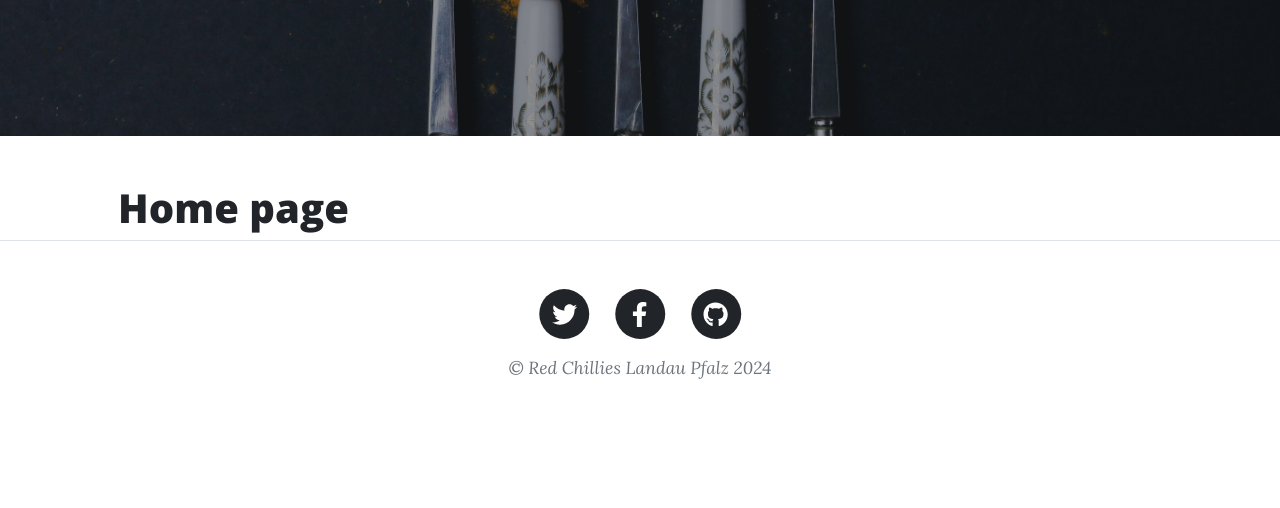
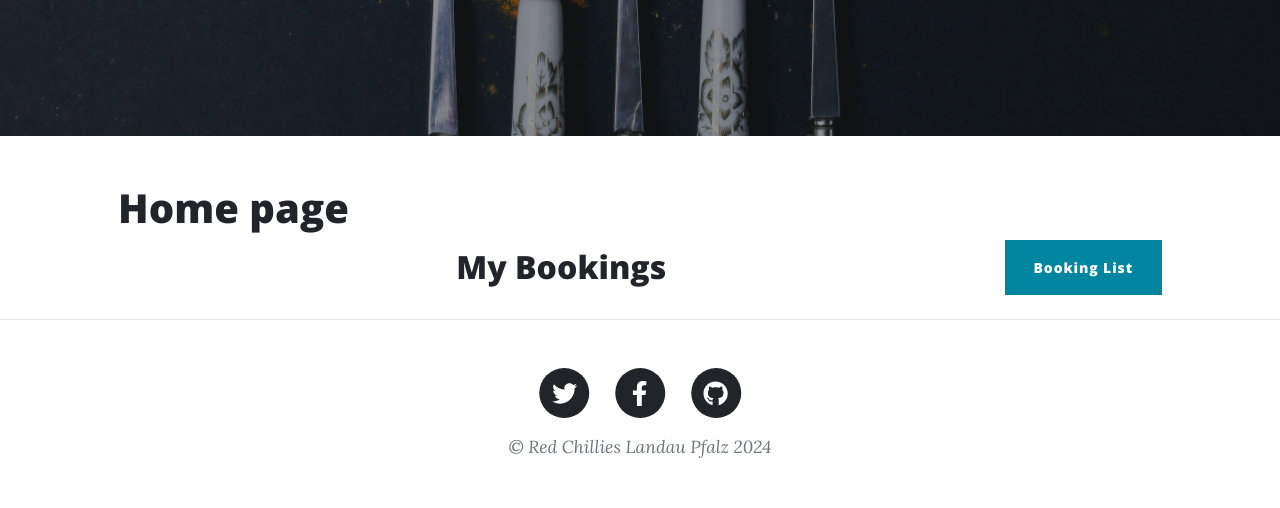
Before and after one commit to HasibullahFathi/restaurant-booking-system, a Django app: page / in a window 1280 px wide. Shown: the part 545-1053 px from the top of the page. Before the commit the page ends 924 px from the top, so only its background shows below. Run offline with Django 4.2, Linux system fonts and the light colour scheme; some libraries are stand-ins or nearby versions.

Commit message:
fixed bugs from create, edit and delete booking show the booking list only to the auth user

```diff
--- a/booking/signals.py
+++ b/booking/signals.py
@@ -1,7 +1,7 @@
 from django.db.models.signals import post_save
 from django.dispatch import receiver
 from django.contrib.auth.models import User
-from .models import Profile
+from .models import Profile, Table, Booking
 
 @receiver(post_save, sender=User)
 def create_user_profile(sender, instance, created, **kwargs):
--- a/booking/templates/booking/booking_form.html
+++ b/booking/templates/booking/booking_form.html
@@ -15,13 +15,12 @@
             <form id="bookingForm" method="POST">
                 {% csrf_token %}
 
-                <!-- Table field -->
                 <div class="form-floating">
                     <select class="form-select" id="table" name="table" required>
                         <option value="" selected>Select a table</option>
-                        {% for table in form.fields.table.queryset %}
+                        {% for table in tables %}
                         <option value="{{ table.id }}" {% if table.id == form.table.value %}selected{% endif %}>
-                            {{ table.table_number }}
+                            Table {{ table.table_number }} ({{ table.get_status_display }})
                         </option>
                         {% endfor %}
                     </select>
--- a/booking/templates/booking/edit_booking.html
+++ b/booking/templates/booking/edit_booking.html
@@ -19,9 +19,9 @@
                 <div class="form-floating">
                     <select class="form-select" id="table" name="table" required>
                         <option value="" selected>Select a table</option>
-                        {% for table in form.fields.table.queryset %}
-                        <option value="{{ table.id }}" {% if table.id == form.table.value %}selected{% endif %}>
-                            {{ table.table_number }}
+                        {% for table in available_tables %}
+                        <option value="{{ table.id }}" {% if booking.table and booking.table.id == table.id %}selected{% endif %}>
+                            Table {{ table.table_number }} - Capacity: {{ table.capacity }} ({{ table.status }})
                         </option>
                         {% endfor %}
                     </select>
--- a/booking/templates/booking/index.html
+++ b/booking/templates/booking/index.html
@@ -4,6 +4,9 @@
 {% block content %}
 
 <h1>Home page</h1>
-
+<div class="d-flex justify-content-between align-items-center mb-4">
+    <h2 class="text-center flex-grow-1 mb-0">My Bookings</h2>
+    <a href="{% url 'booking_list' %}" class="btn btn-primary">Booking List</a>
+</div>
 
 {% endblock %}
--- a/booking/urls.py
+++ b/booking/urls.py
@@ -5,7 +5,8 @@ from booking.views import BookingList, BookingDetail, create_booking
 urlpatterns = [
     path('', views.index, name='home'),
     path('bookings/create/', views.create_booking, name='booking_form'),
-    path('edit_booking/<int:booking_id>/', create_booking, name='edit_booking'),
+    path('edit_booking/<int:booking_id>/', views.edit_booking, name='edit_booking'),
     path('bookings/', BookingList.as_view(), name='booking_list'),
     path('bookings/<int:pk>/', BookingDetail.as_view(), name='booking_detail'),
+    path('delete_booking/<int:booking_id>/', views.delete_booking, name='delete_booking'),
 ]
--- a/booking/views.py
+++ b/booking/views.py
@@ -3,7 +3,7 @@ from django.contrib.auth.mixins import LoginRequiredMixin
 from django.shortcuts import render, redirect, get_object_or_404
 from django.contrib.auth.decorators import login_required
 from django.http import HttpResponse
-from.models import Booking, Profile, Shift
+from.models import Booking, Profile, Shift, Table
 from django.contrib import messages
 from.forms import BookingForm
 from django.http import Http404
@@ -14,9 +14,9 @@ from datetime import datetime, time
 # Create your views here.
 
 class BookingList(LoginRequiredMixin, ListView):
-    queryset = Booking.objects.all().order_by("-created_on")
+    model = Booking
     template_name = 'booking/booking.html'
-    context_object_name = 'bookings'  # This sets the name of the context variable
+    context_object_name = 'bookings'
     paginate_by = 8
 
     def get_queryset(self):
@@ -25,10 +25,15 @@ class BookingList(LoginRequiredMixin, ListView):
         except Profile.DoesNotExist:
             raise Http404("Profile does not exist for the user.")
 
-        if profile.role == 1:  # Admin role
-            return Booking.objects.all()
-        else:  # Regular user (Customer)
-            return Booking.objects.filter(user=self.request.user)
+        if profile.role == 1:
+            return Booking.objects.all().order_by("-created_on")
+        else:
+            return Booking.objects.filter(user=self.request.user).order_by("-created_on")
+
+    def get(self, request, *args, **kwargs):
+        if not request.user.is_authenticated:
+            return redirect('login')
+        return super().get(request, *args, **kwargs)
 
 class BookingDetail(DetailView):
     model = Booking
@@ -38,51 +43,121 @@ class BookingDetail(DetailView):
 def index(request):
     return render(request, 'booking/index.html')
 
+
+
+
 @login_required
-def create_booking(request, booking_id=None):
-    if booking_id:
+def create_booking(request):
+    tables = Table.objects.all()
 
-        booking = get_object_or_404(Booking, id=booking_id)
-        form = BookingForm(request.POST or None, instance=booking)
-    else:
+    form = BookingForm(request.POST or None)
 
-        form = BookingForm(request.POST or None)
     if request.method == 'POST':
         if form.is_valid():
             booking = form.save(commit=False)
             booking.user = request.user
 
-            # Get the selected shift
             selected_shift = booking.shift
+            booking_time = booking.booking_time
 
-            # Validate that the booking time falls within the shift time
-            if not (selected_shift.start_time <= booking.booking_time <= selected_shift.end_time):
-                messages.add_message(request, messages.ERROR, f"Booking time must be between {selected_shift.start_time} and {selected_shift.end_time} for the {selected_shift.name}.")
-                return render(request, 'booking/booking_form.html', {'form': form})
+            if booking.booking_date < timezone.now().date():
+                messages.error(request, "Booking date must be in the future.")
+                return render(request, 'booking/booking_form.html', {'form': form, 'tables': tables})
 
-            # Check if the table is available for the selected date, shift, and time
-            if Booking.objects.filter(
-                    table=booking.table,
-                    booking_date=booking.booking_date,
-                    shift=booking.shift,
-                    booking_time=booking.booking_time,
-                    status=1).exclude(id=booking.id).exists():
+            if not (selected_shift.start_time <= booking_time <= selected_shift.end_time):
+                messages.error(request, f"Booking time must be between {selected_shift.start_time} and {selected_shift.end_time} for the {selected_shift.name} shift.")
+                return render(request, 'booking/booking_form.html', {'form': form, 'tables': tables})
+
+            duplicate_booking = Booking.objects.filter(
+                table=booking.table,
+                booking_date=booking.booking_date,
+                shift=booking.shift,
+                status=2
+            ).exclude(id=booking.id).exists()
+
+            if duplicate_booking:
                 messages.error(request, "This table is already booked at the selected time during the shift.")
+                return render(request, 'booking/booking_form.html', {'form': form, 'tables': tables})
 
-                return render(request, 'booking/booking_form.html', {'form': form})
-
-            # Save the booking and update the table status
             booking.save()
-            booking.table.status = 'reserved'
+            booking.table.status = '2'
             booking.table.save()
 
-            messages.add_message(request, messages.SUCCESS, "Your booking has been successfully created/updated!")
+            messages.success(request, "Your booking has been successfully created!")
             return redirect('booking_list')
+
         else:
-            messages.add_message(request, messages.ERROR, "There was an error with your booking.")
-    else:
-        if booking_id:
-            form = BookingForm(instance=booking)
+            print("Form Errors:", form.errors)
+            messages.error(request, "There was an error with your booking.")
+
+    return render(request, 'booking/booking_form.html', {'form': form, 'tables': tables})
 
 
-    return render(request, 'booking/booking_form.html', {'form': form})
+
+@login_required
+def edit_booking(request, booking_id):
+    booking = get_object_or_404(Booking, id=booking_id)
+    tables = Table.objects.all()
+
+    if request.method == 'POST':
+        form = BookingForm(request.POST, instance=booking)
+
+        if form.is_valid():
+            updated_booking = form.save(commit=False)
+            updated_booking.user = request.user
+
+            selected_shift = updated_booking.shift
+            booking_time = updated_booking.booking_time
+
+            if updated_booking.booking_date < timezone.now().date():
+                messages.error(request, "Booking date must be in the future.")
+                return render(request, 'booking/booking_form.html', {'form': form, 'tables': tables})
+
+            if not (selected_shift.start_time <= booking_time <= selected_shift.end_time):
+                messages.error(request, f"Booking time must be between {selected_shift.start_time} and {selected_shift.end_time} for the {selected_shift.name} shift.")
+                return render(request, 'booking/booking_form.html', {'form': form, 'tables': tables})
+
+            if booking.table != updated_booking.table:
+                booking.table.status = 1
+                booking.table.save()
+
+                if Booking.objects.filter(
+                    table=updated_booking.table,
+                    booking_date=updated_booking.booking_date,
+                    shift=updated_booking.shift,
+                    status=2
+                ).exists():
+                    messages.error(request, "This table is already booked at the selected time during the shift.")
+                    return render(request, 'booking/booking_form.html', {'form': form, 'tables': tables})
+
+                updated_booking.table.status = '2'
+                updated_booking.table.save()
+
+            updated_booking.save()
+
+            messages.success(request, "Your booking has been successfully updated!")
+            return redirect('booking_list')
+
+        else:
+            messages.error(request, "There was an error with your booking.")
+
+    else:
+        form = BookingForm(instance=booking)
+
+    return render(request, 'booking/booking_form.html', {'form': form, 'tables': tables})
+
+
+
+
+@login_required
+def delete_booking(request, booking_id):
+    booking = get_object_or_404(Booking, id=booking_id)
+
+    table = booking.table
+    table.status = 1
+    table.save()
+
+    booking.delete()
+
+    messages.success(request, "The booking has been successfully deleted.")
+    return redirect('booking_list')
--- a/red_chillies/settings.py
+++ b/red_chillies/settings.py
@@ -34,7 +34,7 @@ STATIC_ROOT = os.path.join(BASE_DIR, 'staticfiles')
 SECRET_KEY = os.environ.get("SECRET_KEY")
 
 # SECURITY WARNING: don't run with debug turned on in production!
-DEBUG = True
+DEBUG = False
 
 ALLOWED_HOSTS = ['8000-hasibullahf-restaurantb-t41lrpcwpkx.ws.codeinstitute-ide.net', '.herokuapp.com']
 
--- a/static/js/script.js
+++ b/static/js/script.js
@@ -27,28 +27,4 @@ window.addEventListener('DOMContentLoaded', () => {
         }
         scrollPos = currentTop;
     });
-
-    const dateInput = document.getElementById('date');
-    const shiftSelect = document.getElementById('shift');
-    const tableSelect = document.getElementById('table');
-
-    function updateAvailableTables() {
-        const selectedShift = shiftSelect.value;
-        const selectedDate = dateInput.value;
-
-        if (selectedShift && selectedDate) {
-            fetch(`/get_available_tables/?date=${selectedDate}&shift=${selectedShift}`)
-                .then(response => response.json())
-                .then(data => {
-                    tableSelect.innerHTML = '<option value="">Select a table</option>';
-                    data.tables.forEach(table => {
-                        tableSelect.innerHTML += `<option value="${table.id}">${table.table_number}</option>`;
-                    });
-                })
-                .catch(error => console.error('Error:', error));
-        }
-    }
-
-    shiftSelect.addEventListener('change', updateAvailableTables);
-    dateInput.addEventListener('change', updateAvailableTables);
 })
```
Also changed, not shown: booking/forms.py (+13 -3 lines), booking/models.py (+6 -7 lines), booking/templates/booking/booking.html (+5 -10 lines), booking/migrations/0002_alter_table_status.py (added), booking/migrations/0003_alter_booking_status.py (added), booking/migrations/0004_alter_booking_status.py (added), booking/migrations/0005_alter_booking_status.py (added), booking/migrations/0006_alter_booking_status.py (added), booking/migrations/0007_alter_booking_status.py (added), booking/migrations/0008_alter_booking_status.py (added), booking/migrations/0009_alter_booking_status.py (added), booking/migrations/0010_alter_table_status.py (added).
